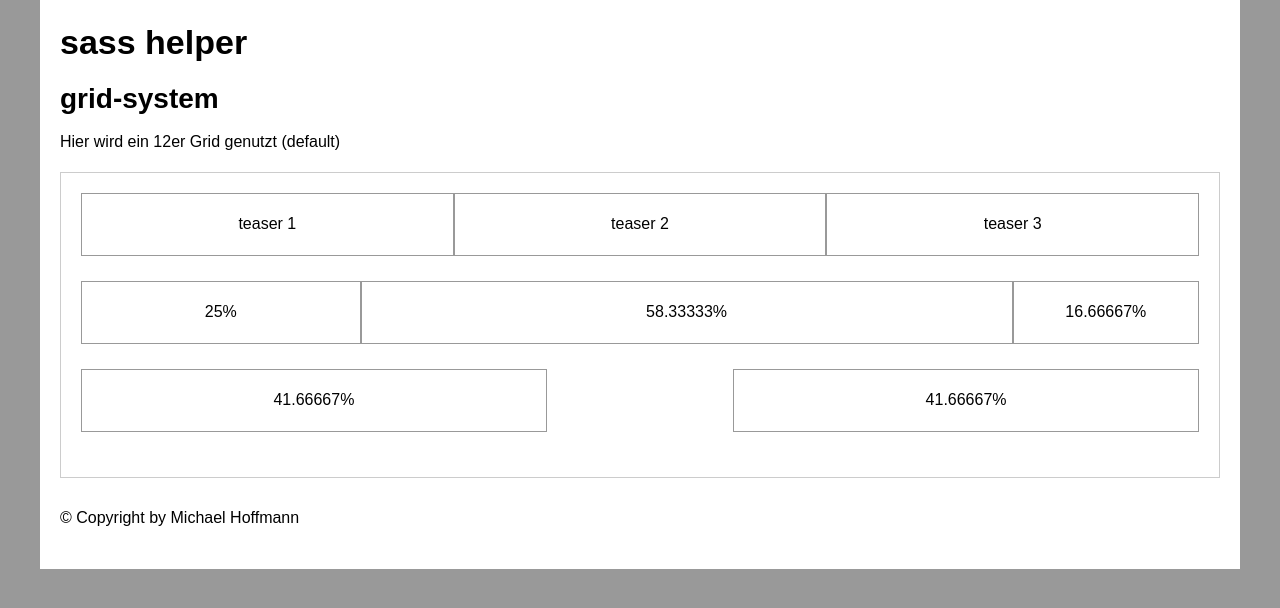
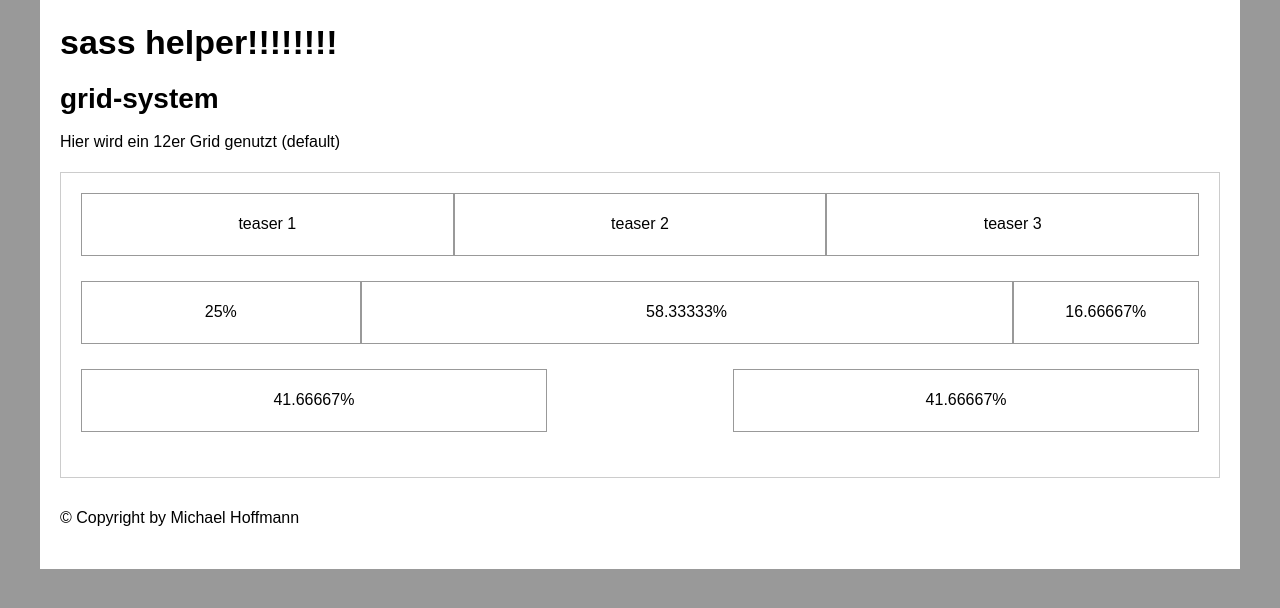
Before and after one commit to fastmick/sass-helper, a plain HTML site: page index.html in a window 1280 px wide. Drawn offline with Linux system fonts and the light colour scheme.

Commit message:
header aktualisiert

```diff
--- a/index.html
+++ b/index.html
@@ -24,7 +24,7 @@
 	<body>
 		<div class="container">
 			<header>
-				<h1>sass helper</h1>
+				<h1>sass helper!!!!!!!!</h1>
 			</header>
 
 
```
